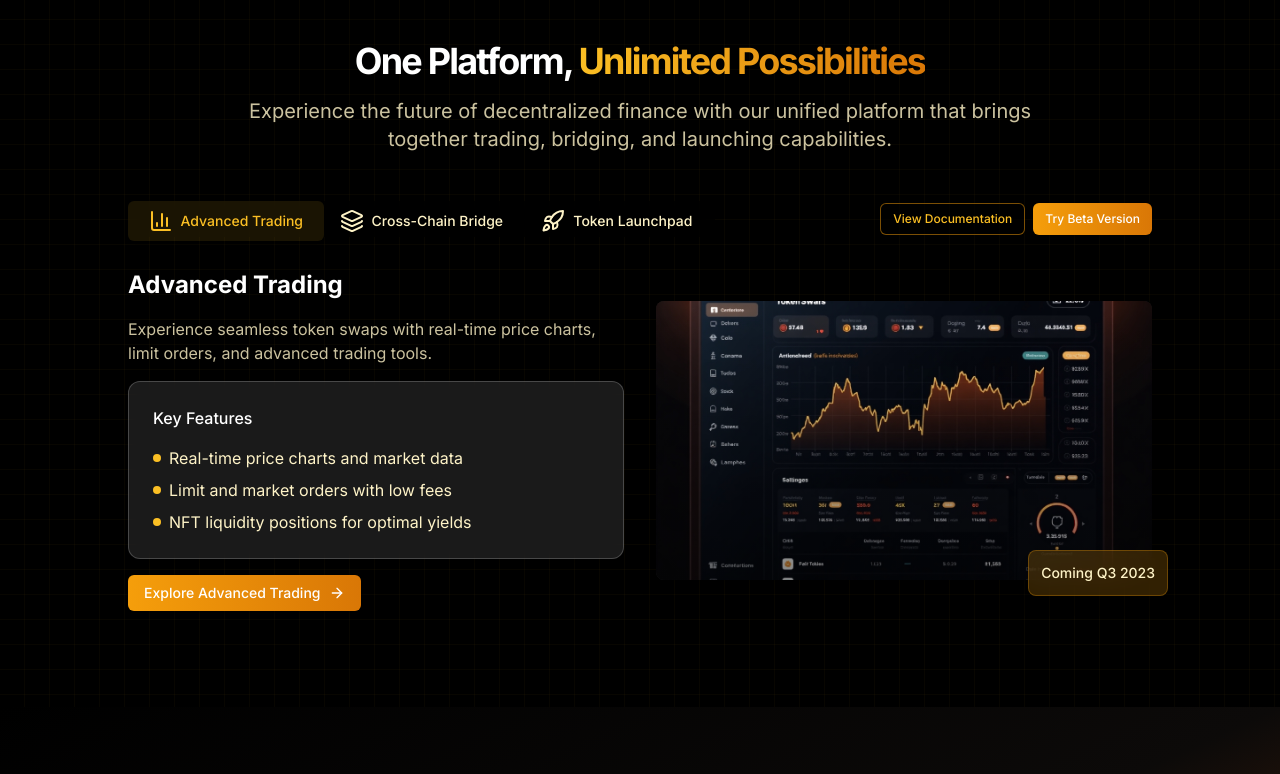
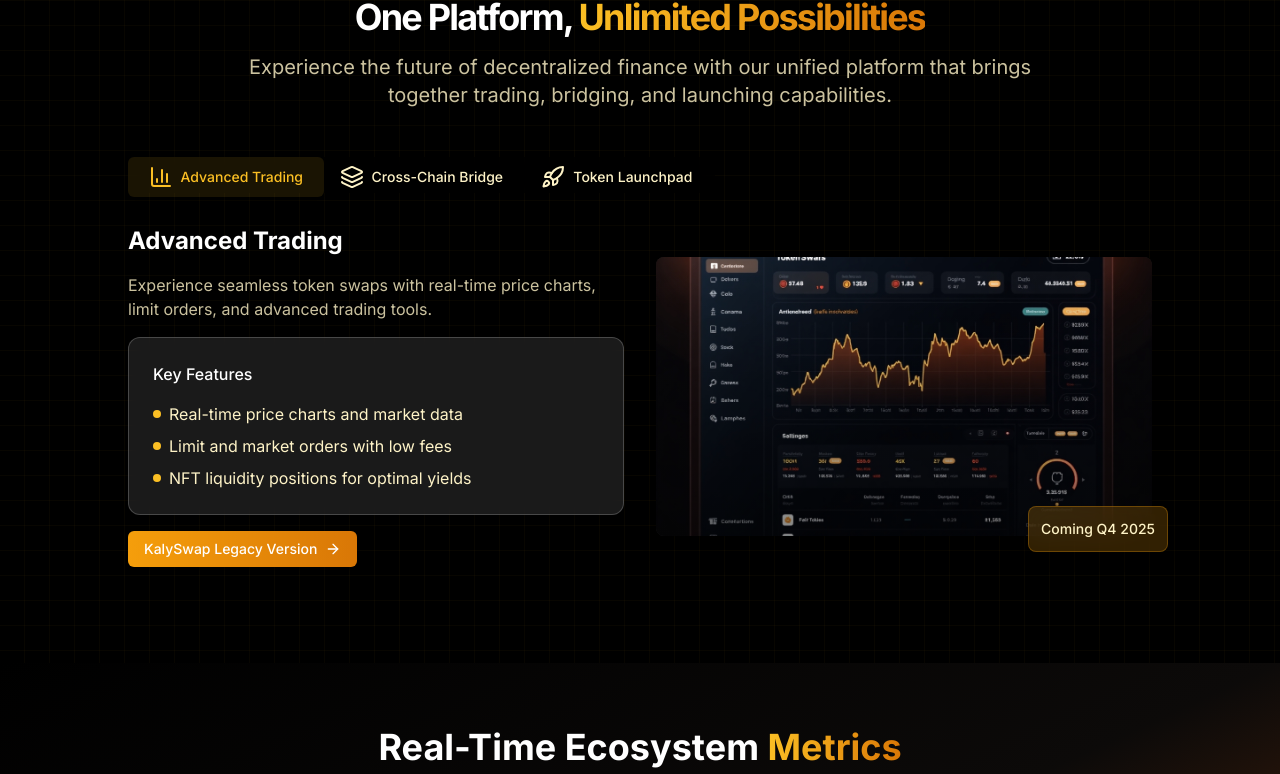
Before and after one commit to KalyCoinProject/kalyswap-lander, a Next.js app: page / in a window 1280 px wide. Shown: the part 1899-2673 px from the top of the page. Built offline with nearby package versions, Linux system fonts and the light colour scheme.

Commit message:
Refactor FeatureShowcase and PlatformPreview components to conditionally render content and update feature availability messaging

```diff
--- a/src/components/landing/FeatureShowcase.tsx
+++ b/src/components/landing/FeatureShowcase.tsx
@@ -60,12 +60,14 @@ const FeatureCard = ({
             {description}
           </CardDescription>
         </CardHeader>
+        {!isUpcoming && (
           <CardContent>
             <div className="flex items-center text-sm text-amber-400 font-medium cursor-pointer group">
               Learn more
               <ArrowRight className="ml-1 h-4 w-4 transition-transform group-hover:translate-x-1" />
             </div>
           </CardContent>
+        )}
       </Card>
     </motion.div>
   );
--- a/src/components/landing/PlatformPreview.tsx
+++ b/src/components/landing/PlatformPreview.tsx
@@ -89,18 +89,7 @@ export default function PlatformPreview() {
                 ))}
               </TabsList>
 
-              <div className="hidden md:flex items-center gap-2">
-                <Button
-                  variant="outline"
-                  size="sm"
-                  className="border-amber-500/50 bg-black/60 text-amber-400 hover:text-amber-300 hover:bg-black/80 hover:border-amber-400 transition-all duration-200"
-                >
-                  View Documentation
-                </Button>
-                <Button size="sm" className="bg-gradient-to-r from-amber-500 to-amber-600 hover:from-amber-600 hover:to-amber-700 text-white">
-                  Try Beta Version
-                </Button>
-              </div>
+
             </div>
 
             {platformFeatures.map((feature) => (
@@ -172,8 +161,20 @@ export default function PlatformPreview() {
                       </CardContent>
                     </Card>
 
-                    <Button className="mt-4 group bg-gradient-to-r from-amber-500 to-amber-600 hover:from-amber-600 hover:to-amber-700 text-white">
-                      Explore {feature.title}
+                    <Button
+                      className="mt-4 group bg-gradient-to-r from-amber-500 to-amber-600 hover:from-amber-600 hover:to-amber-700 text-white"
+                      onClick={() => {
+                        if (feature.id === "trading") {
+                          window.open("https://app.kalyswap.io/#/swap", "_blank", "noopener,noreferrer");
+                        } else if (feature.id === "bridge") {
+                          window.open("https://bridge.kalychain.io/", "_blank", "noopener,noreferrer");
+                        }
+                      }}
+                      disabled={feature.id === "launchpad"}
+                    >
+                      {feature.id === "trading" ? "KalySwap Legacy Version" :
+                       feature.id === "bridge" ? "Explore Cross-Chain Bridge" :
+                       "Coming Soon"}
                       <ArrowRight className="ml-2 h-4 w-4 transition-transform group-hover:translate-x-1" />
                     </Button>
                   </div>
@@ -189,7 +190,7 @@ export default function PlatformPreview() {
                     </div>
 
                     <div className="absolute -bottom-4 -right-4 bg-amber-500/20 backdrop-blur-md border border-amber-500/30 rounded-lg p-3 shadow-lg">
-                      <div className="text-sm font-medium text-amber-100">Coming Q3 2023</div>
+                      <div className="text-sm font-medium text-amber-100">Coming Q4 2025</div>
                     </div>
                   </div>
                 </div>
@@ -198,18 +199,6 @@ export default function PlatformPreview() {
           </Tabs>
         </div>
 
-        <div className="flex justify-center mt-12 md:hidden">
-          <Button
-            variant="outline"
-            size="sm"
-            className="mr-2 border-amber-500/50 bg-black/60 text-amber-400 hover:text-amber-300 hover:bg-black/80 hover:border-amber-400 transition-all duration-200"
-          >
-            View Documentation
-          </Button>
-          <Button size="sm" className="bg-gradient-to-r from-amber-500 to-amber-600 hover:from-amber-600 hover:to-amber-700 text-white">
-            Try Beta Version
-          </Button>
-        </div>
       </div>
     </section>
   );
```
Lines whose indentation alone changed are shown as unchanged.
